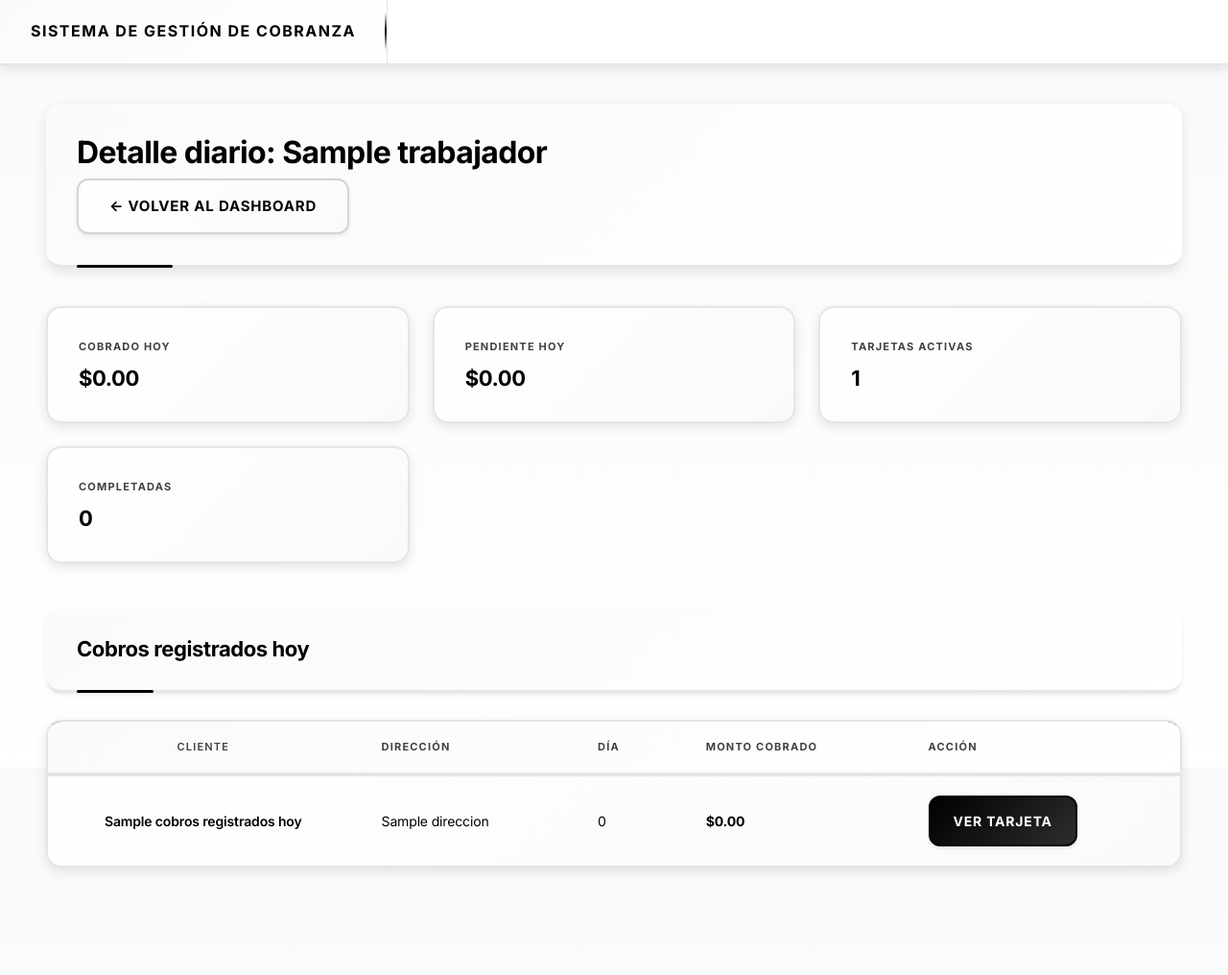
After one commit to JuanSanchez-05/-demo-cobranza, a PHP site: template views/admin/detalle_cobrador.php in a window 1280 px wide. The commit adds this page. Shown: the whole page at 96% size. Run offline with PHP 8.4, Linux system fonts and the light colour scheme; the visitor is signed in with stand-in values (Sample User, id 1); tables that the repository leaves empty hold one stand-in row (values such as "Sample post"); the template is opened without the code that fills it: most values are stand-ins (such as "Sample title", 1, 10 or a date in 2020); some libraries are stand-ins or nearby versions.

Commit message:
Admin: detalle diario por cobrador con cobros del día

```diff
--- /dev/null
+++ b/views/admin/detalle_cobrador.php
@@ -0,0 +1,77 @@
+<?php
+$titulo = 'Detalle Diario de Cobrador - Administrador';
+include __DIR__ . '/../layouts/header.php';
+?>
+
+<div class="dashboard-container">
+    <div class="page-header">
+        <h1>Detalle diario: <?php echo htmlspecialchars($trabajador['nombre'] ?? 'Cobrador'); ?></h1>
+        <a href="<?php echo BASE_URL; ?>controllers/AdminController.php?action=dashboard" class="btn btn-secondary">
+            ← Volver al Dashboard
+        </a>
+    </div>
+
+    <div class="stats-grid">
+        <div class="stat-card">
+            <div class="stat-content">
+                <h3>Cobrado Hoy</h3>
+                <p class="stat-value">$<?php echo number_format($stats_cobrador['cobrado_hoy'] ?? 0, 2); ?></p>
+            </div>
+        </div>
+        <div class="stat-card">
+            <div class="stat-content">
+                <h3>Pendiente Hoy</h3>
+                <p class="stat-value">$<?php echo number_format($stats_cobrador['pendiente_hoy'] ?? 0, 2); ?></p>
+            </div>
+        </div>
+        <div class="stat-card">
+            <div class="stat-content">
+                <h3>Tarjetas Activas</h3>
+                <p class="stat-value"><?php echo intval($stats_cobrador['total_tarjetas'] ?? 0); ?></p>
+            </div>
+        </div>
+        <div class="stat-card">
+            <div class="stat-content">
+                <h3>Completadas</h3>
+                <p class="stat-value"><?php echo intval($stats_cobrador['completadas'] ?? 0); ?></p>
+            </div>
+        </div>
+    </div>
+
+    <div class="section">
+        <h2>Cobros registrados hoy</h2>
+        <div class="table-container">
+            <table class="data-table">
+                <thead>
+                    <tr>
+                        <th>Cliente</th>
+                        <th>Dirección</th>
+                        <th>Día</th>
+                        <th>Monto Cobrado</th>
+                        <th>Acción</th>
+                    </tr>
+                </thead>
+                <tbody>
+                    <?php foreach ($cobros_registrados_hoy as $cobro): ?>
+                        <tr>
+                            <td><?php echo htmlspecialchars($cobro['nombre'] ?? ''); ?></td>
+                            <td><?php echo htmlspecialchars($cobro['direccion'] ?? ''); ?></td>
+                            <td><?php echo intval($cobro['dia'] ?? 0); ?></td>
+                            <td class="text-success">$<?php echo number_format($cobro['ya_cobrado_monto'] ?? 0, 2); ?></td>
+                            <td>
+                                <a href="<?php echo BASE_URL; ?>controllers/AdminController.php?action=detalle_tarjeta&id=<?php echo $cobro['id']; ?>" class="btn btn-sm btn-primary">Ver tarjeta</a>
+                            </td>
+                        </tr>
+                    <?php endforeach; ?>
+                    <?php if (empty($cobros_registrados_hoy)): ?>
+                        <tr>
+                            <td colspan="5" style="text-align:center;color:#888;">No hay cobros registrados hoy para este cobrador.</td>
+                        </tr>
+                    <?php endif; ?>
+                </tbody>
+            </table>
+        </div>
+    </div>
+</div>
+
+<?php include __DIR__ . '/../layouts/footer.php'; ?>
```
Also changed, not shown: controllers/AdminController.php (+18 -0 lines), views/admin/dashboard.php (+6 -1 lines).
